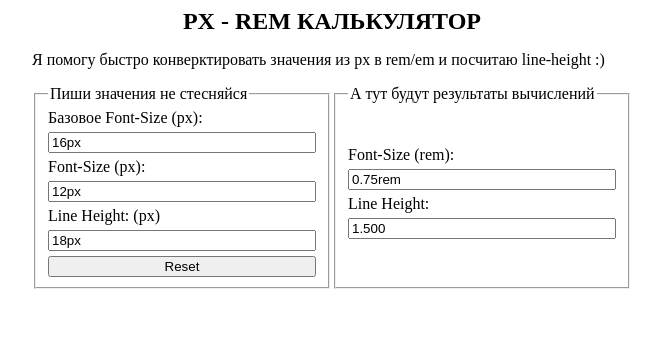
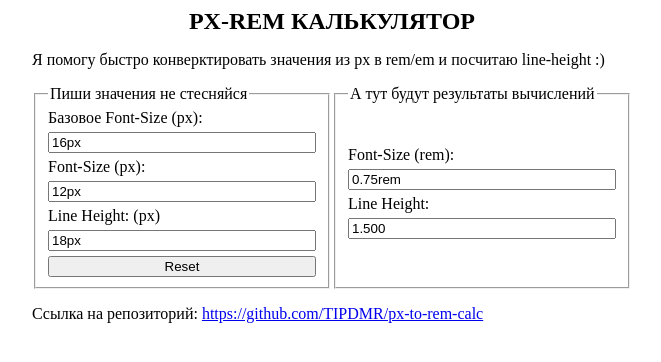
Before and after one commit to TIPDMR/px-to-rem-calc, a plain HTML site: page index.html in a window 1280 px wide. Shown: the whole page, without its empty margins (308-969 px from the left). Drawn offline with Linux system fonts and the light colour scheme.

Commit message:
Добавил информации

```diff
--- a/index.html
+++ b/index.html
@@ -52,7 +52,7 @@
 <body class="page">
     <main class="main">
         <section class="main__section convector">
-            <h1 class="convector__title">px - rem калькулятор</h1>
+            <h1 class="convector__title">px-rem калькулятор</h1>
             <p>Я помогу быстро конверктировать значения из px в rem/em и посчитаю line-height :)</p>
             <form name="Convector" action="#" class="convector__form">
                 <fieldset class="convector__fieldset">
@@ -77,6 +77,7 @@
 
                 </fieldset>
             </form>
+            <p>Ссылка на репозиторий: <a href="https://github.com/TIPDMR/px-to-rem-calc" target="_blank" class="convector__copy">https://github.com/TIPDMR/px-to-rem-calc</a></p>
         </section>
     </main>
     <script>
```
Also changed, not shown: 1 other file.
